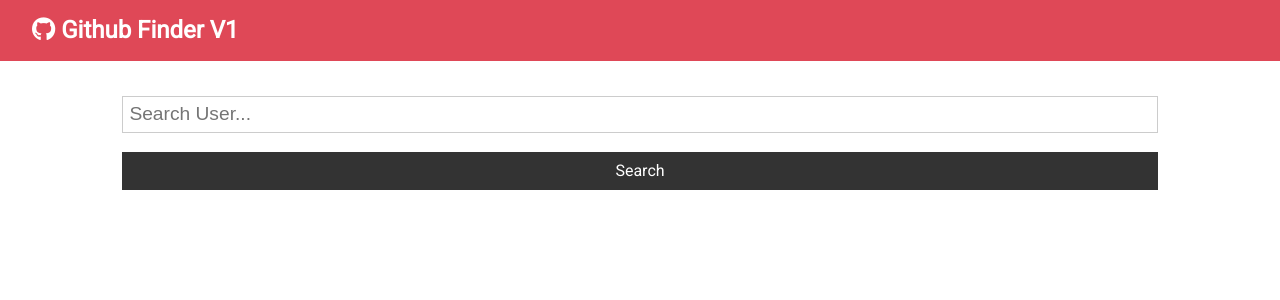
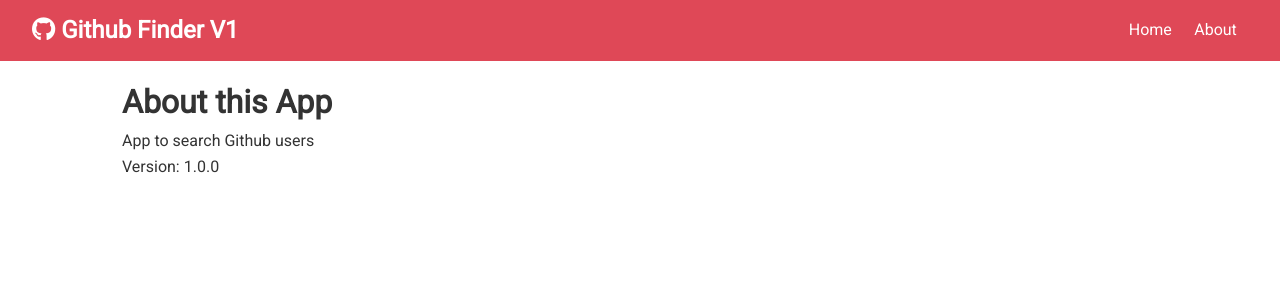
Before and after one commit to varunkverma/github-finder-v1, a React (Create React App) app: page /about in a window 1280 px wide. Shown: the top 300 px of the page. Built offline with nearby package versions, Linux system fonts and the light colour scheme.

Commit message:
enabled routing and created a new component, About to display some info about the application

```diff
--- a/package.json
+++ b/package.json
@@ -9,6 +9,7 @@
     "axios": "^0.19.2",
     "react": "^16.12.0",
     "react-dom": "^16.12.0",
+    "react-router-dom": "^5.1.2",
     "react-scripts": "3.3.0"
   },
   "scripts": {
--- a/src/App.js
+++ b/src/App.js
@@ -1,14 +1,16 @@
-import React from "react";
+import React, { Component, Fragment } from "react";
 import axios from "axios";
+import { BrowserRouter as Router, Switch, Route } from "react-router-dom";
 
 import Navbar from "./components/layout/navbar/Navbar.component";
 import UserList from "./components/users/user-list/user-list.component";
 import Search from "./components/search/search.component";
 import Alert from "./components/alert/alert.component";
+import About from "./components/pages/About.component";
 
 import "./App.css";
 
-class App extends React.Component {
+class App extends Component {
   state = {
     users: [],
     loading: false,
@@ -76,10 +78,17 @@
   render() {
     const { loading, users } = this.state;
     return (
+      <Router>
         <div className="App">
           <Navbar />
           <div className="container">
             <Alert alert={this.state.alert} />
+            <Switch>
+              <Route
+                exact
+                path="/"
+                render={props => (
+                  <Fragment>
                     <Search
                       searchUser={this.searchUser}
                       clearUsers={this.clearUsers}
@@ -87,8 +96,14 @@
                       showClear={users.length > 0 ? true : false}
                     />
                     <UserList loading={loading} users={users} />
+                  </Fragment>
+                )}
+              />
+              <Route exact path="/about" component={About} />
+            </Switch>
           </div>
         </div>
+      </Router>
     );
   }
 }
--- a/src/components/layout/navbar/Navbar.component.jsx
+++ b/src/components/layout/navbar/Navbar.component.jsx
@@ -1,11 +1,19 @@
 import React from "react";
 import PropTypes from "prop-types";
-
+import { Link } from "react-router-dom";
 const Navbar = ({ title, icon }) => (
   <nav className="navbar bg-primary">
     <h1>
       <i className={icon} /> {title}
     </h1>
+    <ul>
+      <li>
+        <Link to="/">Home</Link>
+      </li>
+      <li>
+        <Link to="/about">About</Link>
+      </li>
+    </ul>
   </nav>
 );
 
--- /dev/null
+++ b/src/components/pages/About.component.jsx
@@ -0,0 +1,13 @@
+import React, { Fragment } from "react";
+
+const About = () => {
+  return (
+    <Fragment>
+      <h1>About this App</h1>
+      <p>App to search Github users</p>
+      <p>Version: 1.0.0</p>
+    </Fragment>
+  );
+};
+
+export default About;
```
Also changed, not shown: 1 other file (tests, documents, lock files or other folders). Lines whose indentation alone changed are shown as unchanged.
